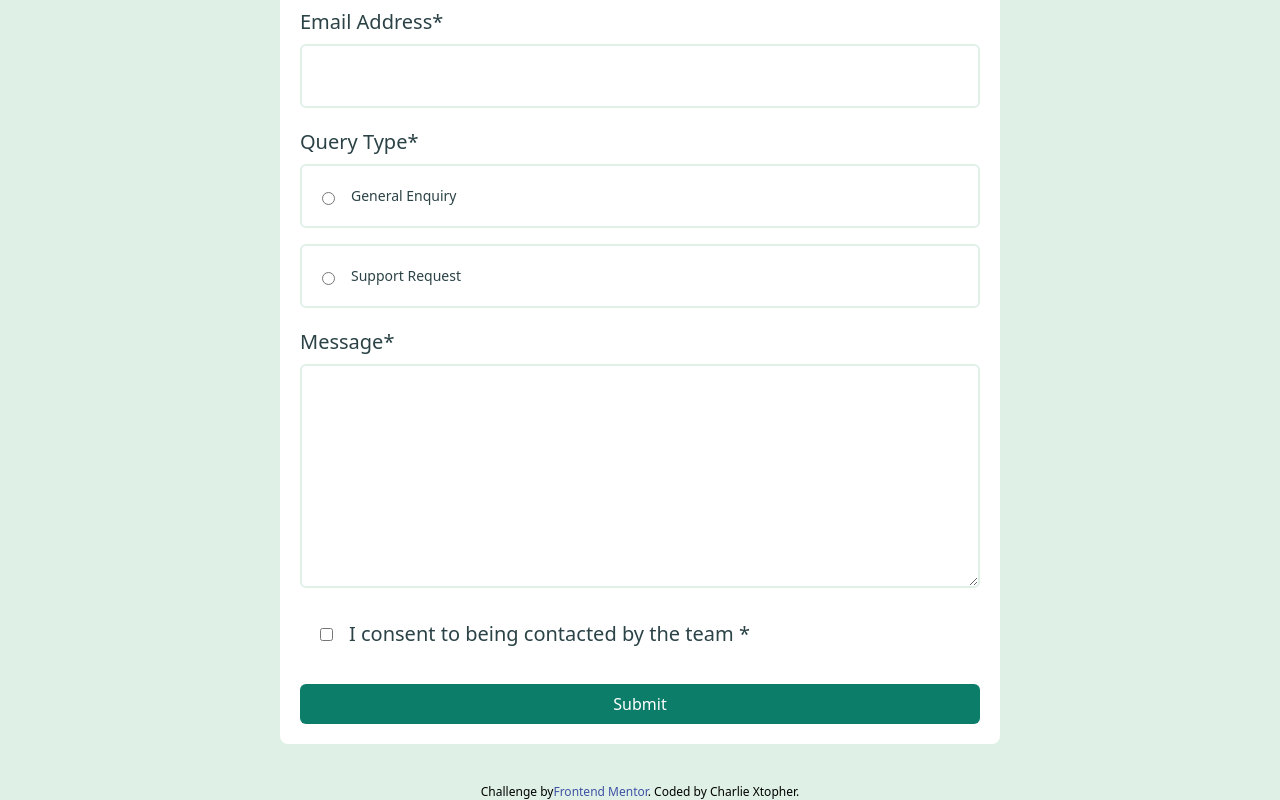
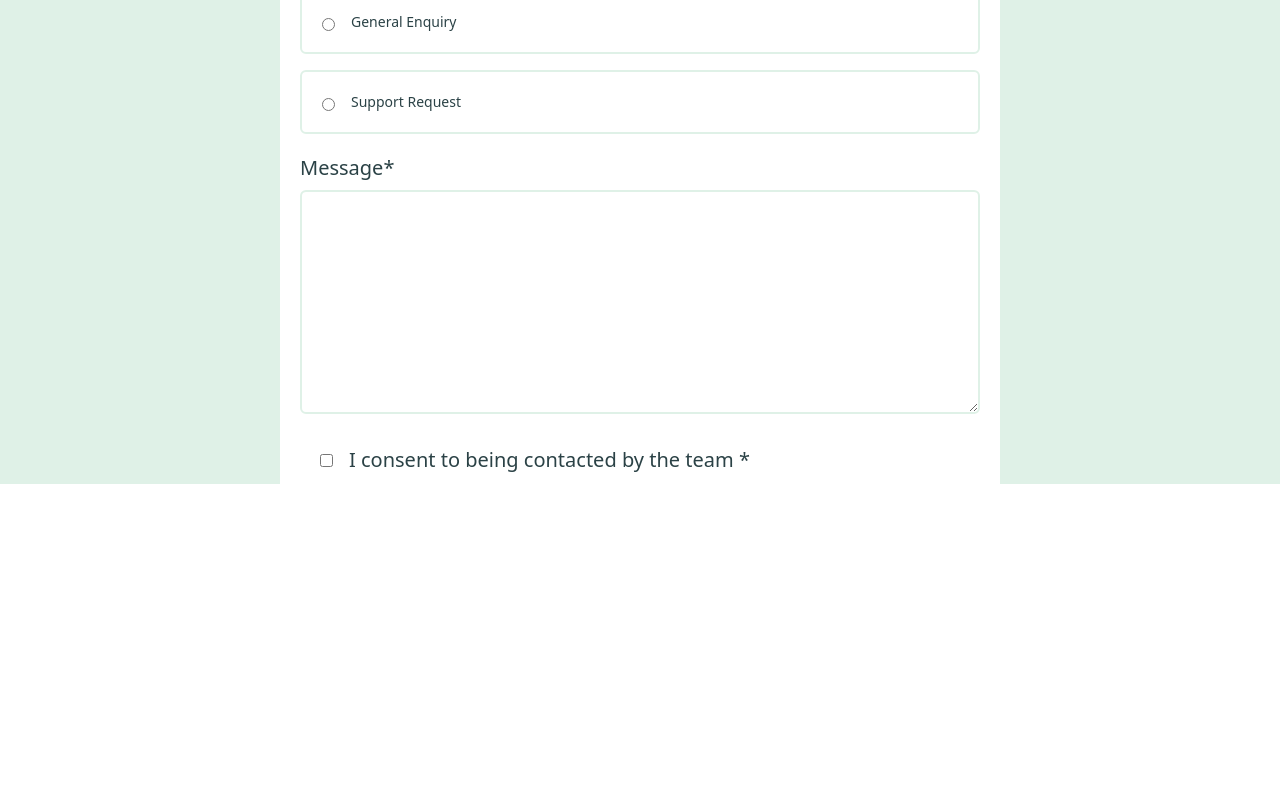
Before and after one commit to IkechukwuChiemelieCharles/Contact-Page, a React (Vite) app: page / in a window 1280 px wide. Shown: the part 316-1116 px from the top of the page. After the commit the page ends 800 px from the top, so only its background shows below. Built offline with nearby package versions, Linux system fonts and the light colour scheme.

Commit message:
added h screen

```diff
--- a/src/App.jsx
+++ b/src/App.jsx
@@ -5,7 +5,7 @@ import Form from "./Form";
 function App() {
   return (
     <div
-      className=" bg-Greenlighter "
+      className=" bg-Greenlighter overflow-hidden h-screen flex flex-col justify-center gap-5"
       // className="bg-green-500 h-screen  flex  justify-center items-center flex-col gap-5"
     >
       <Form />
--- a/src/Attribution.jsx
+++ b/src/Attribution.jsx
@@ -3,7 +3,7 @@ import React from "react";
 const Attribution = () => {
   return (
     <div>
-      <div className="attribution text-center text-xs">
+      <div className="attribution text-center text-xs md:text-lg">
         Challenge by
         <a
           className="text-Linkcolor"
--- a/src/Form.jsx
+++ b/src/Form.jsx
@@ -53,7 +53,7 @@ const Form = () => {
     }
   };
   return (
-    <div className="flex flex-col items-center justify-center   py-10">
+    <div className="flex flex-col items-center justify-center px-32  py-10 ">
       <div className="w-52 absolute top-2 ">
         {successMessage && (
           <div className="mb-4 p-4 bg-Greydarker rounded-xl text-White">
```
